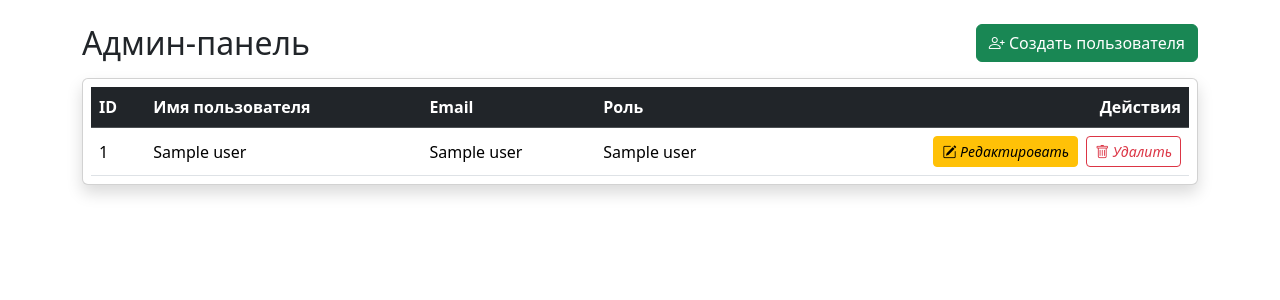
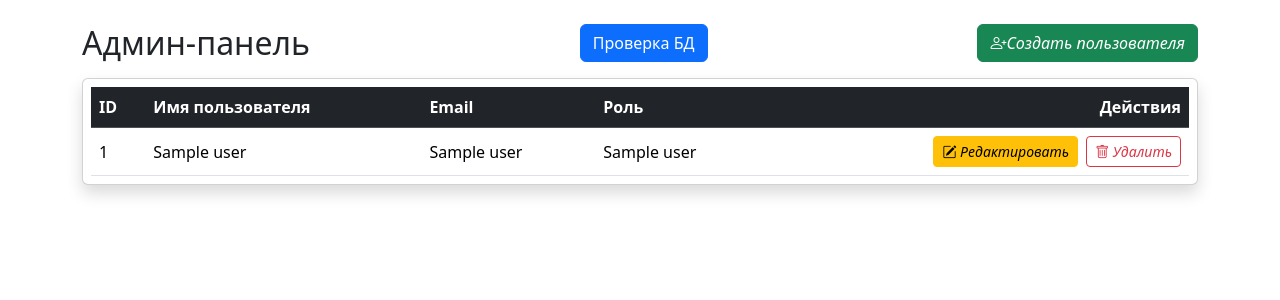
Before and after one commit to tsvetkovdm/hieroglyphic-trainer, a Flask app: template app/templates/admin/dashboard.html in a window 1280 px wide. Shown: the part 56-356 px from the top of the page. Run offline with Flask 3, Linux system fonts and the light colour scheme; the template is opened without the code that fills it: most values are stand-ins (such as "Sample title", 1, 10 or a date in 2020); some libraries are stand-ins or nearby versions.

Commit message:
style: create user button

```diff
--- a/app/templates/admin/dashboard.html
+++ b/app/templates/admin/dashboard.html
@@ -4,8 +4,9 @@
 <div class="container py-4">
     <div class="d-flex justify-content-between align-items-center mb-3">
         <h2 class="mb-0">Админ-панель</h2>
+        <a href="{{ url_for('admin.test_connection') }}" class="btn btn-primary">Проверка БД</a>
         <a href="{{ url_for('admin.add_user') }}" class="btn btn-success">
-            <i class="bi bi-person-plus"></i> Создать пользователя
+            <i class="bi bi-person-plus">Создать пользователя</i>
         </a>
     </div>
 
```
